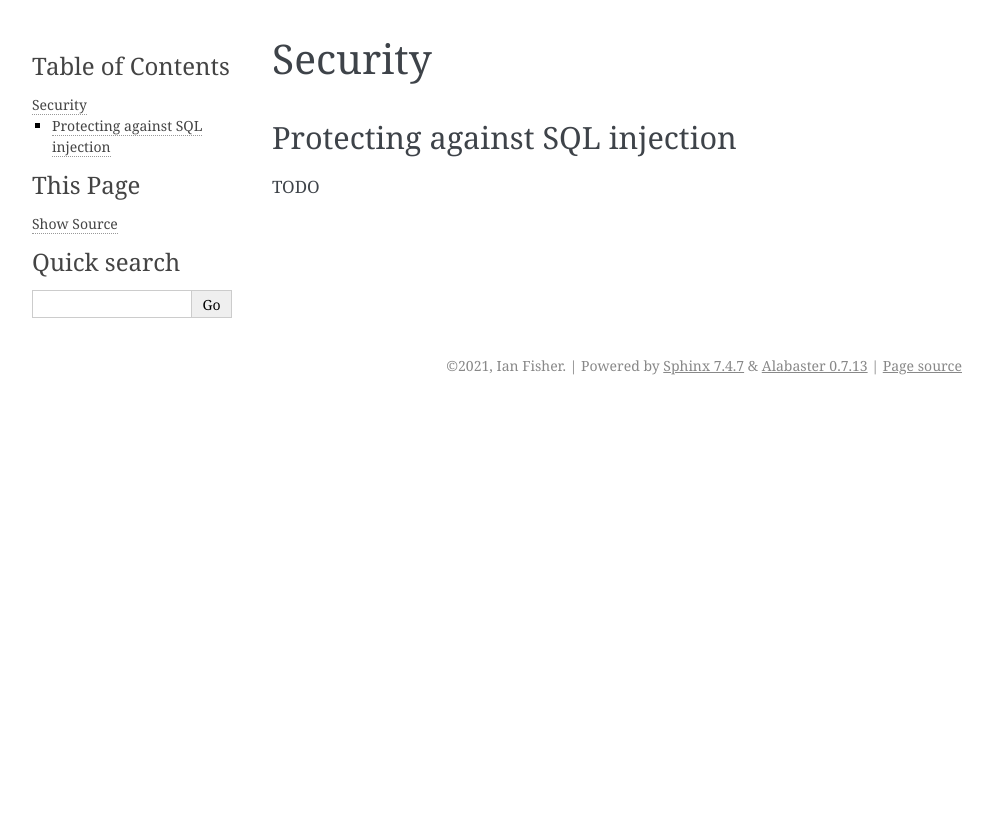
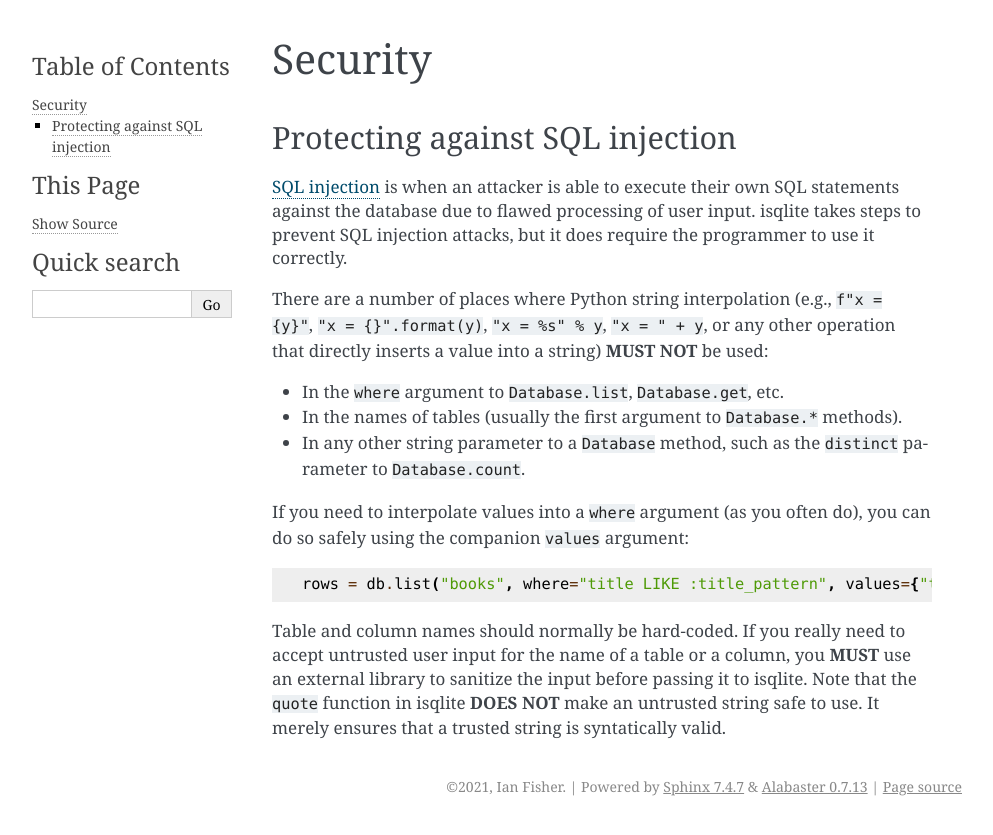
Before and after one commit to iafisher/isqlite, a Sphinx documentation site: the page built from docs/security.rst, in a window 1280 px wide. Shown: the top 835 px of the page, without its empty margins (148-1141 px from the left). Built offline with Sphinx 7.4.7, drawn with Linux system fonts in a browser that asks for light colours.

Commit message:
Write docs on security

```diff
--- a/docs/security.rst
+++ b/docs/security.rst
@@ -4,4 +4,16 @@ Security
 Protecting against SQL injection
 --------------------------------
 
-TODO
+`SQL injection <https://en.wikipedia.org/wiki/SQL_injection>`_ is when an attacker is able to execute their own SQL statements against the database due to flawed processing of user input. isqlite takes steps to prevent SQL injection attacks, but it does require the programmer to use it correctly.
+
+There are a number of places where Python string interpolation (e.g., ``f"x = {y}"``, ``"x = {}".format(y)``, ``"x = %s" % y``, ``"x = " + y``, or any other operation that directly inserts a value into a string) **MUST NOT** be used:
+
+- In the ``where`` argument to ``Database.list``, ``Database.get``, etc.
+- In the names of tables (usually the first argument to ``Database.*`` methods).
+- In any other string parameter to a ``Database`` method, such as the ``distinct`` parameter to ``Database.count``.
+
+If you need to interpolate values into a ``where`` argument (as you often do), you can do so safely using the companion ``values`` argument::
+
+   rows = db.list("books", where="title LIKE :title_pattern", values={"title_pattern": "Lord of the Rings%"})
+
+Table and column names should normally be hard-coded. If you really need to accept untrusted user input for the name of a table or a column, you **MUST** use an external library to sanitize the input before passing it to isqlite. Note that the ``quote`` function in isqlite **DOES NOT** make an untrusted string safe to use. It merely ensures that a trusted string is syntatically valid.
```
